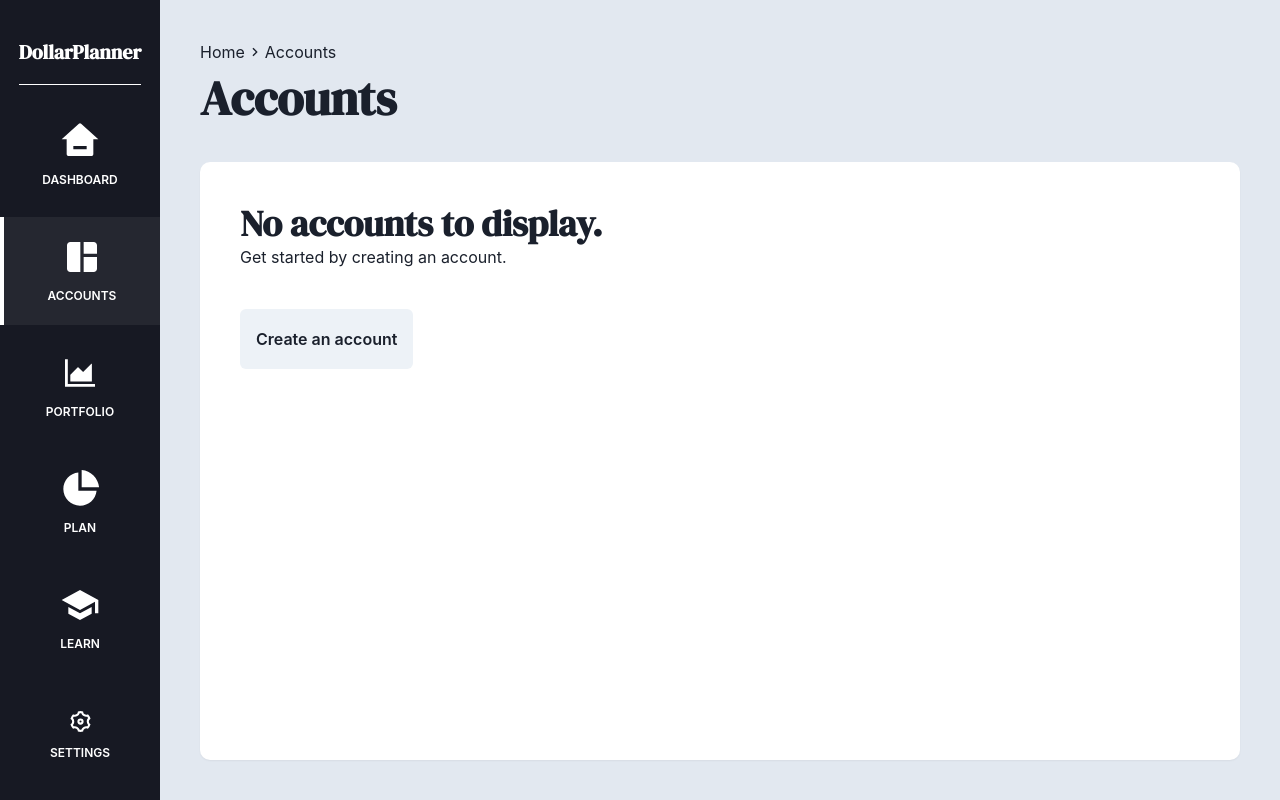
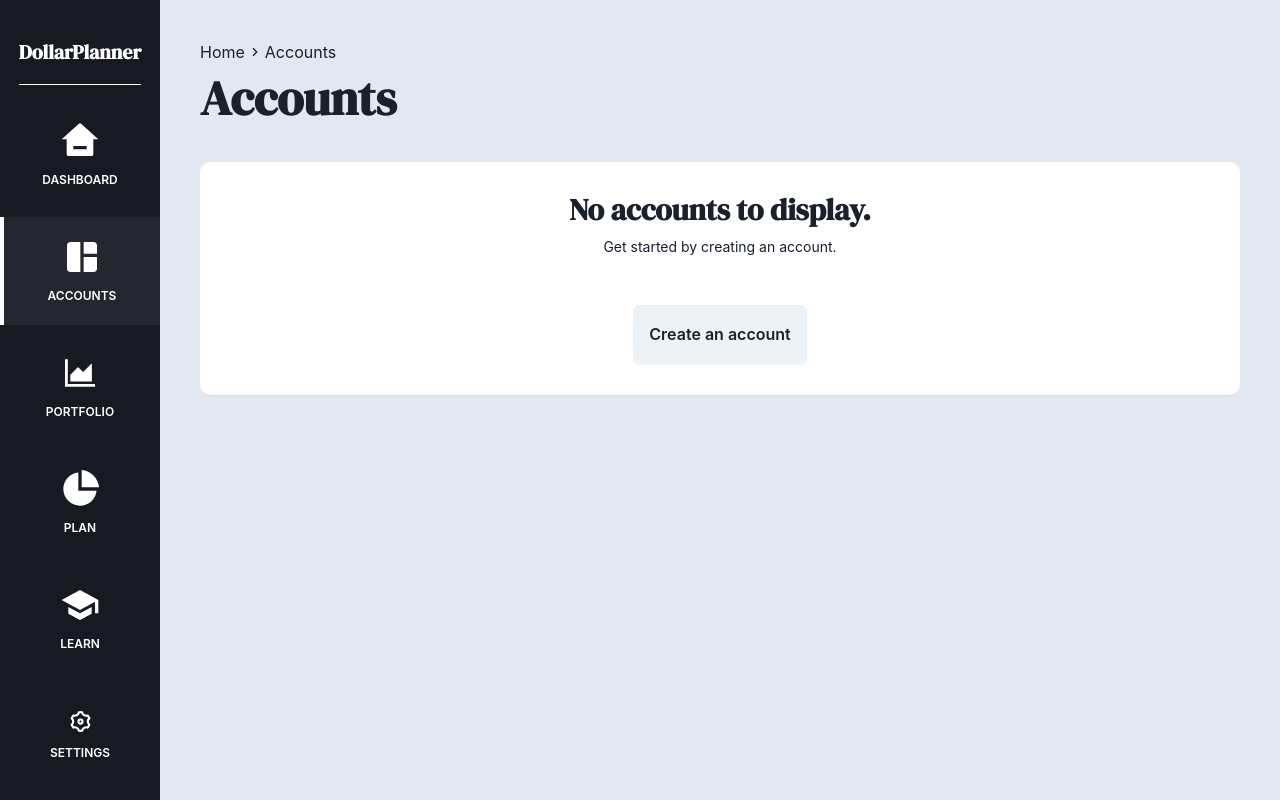
Before and after one commit to project-orbital/frontend, a React (Create React App) app: page /accounts in a window 1280 px wide. Built offline with nearby package versions, Linux system fonts and the light colour scheme.

Commit message:
Refactor accounts page to use new `PageTemplate` and `Breadcrumbs`

```diff
--- a/src/routes/Accounts.js
+++ b/src/routes/Accounts.js
@@ -1,47 +1,53 @@
-import {Box, Breadcrumb, BreadcrumbItem, BreadcrumbLink, Button, Heading, Text, VStack} from "@chakra-ui/react";
-import {Link, Outlet, useNavigate} from "react-router-dom";
-import {RiArrowRightSLine} from "react-icons/ri";
-import Sidebar from "../components/sidebar/Sidebar";
+import {Box, Button, SimpleGrid} from "@chakra-ui/react";
+import {Outlet, useNavigate} from "react-router-dom";
+import {useSelector} from "react-redux";
+import {selectAccounts} from "../states/accounts";
+import Card from "../components/visuals/Card";
+import AccountCard from "../components/accounts/AccountCard";
+import Breadcrumbs from "../components/visuals/Breadcrumbs";
+import PageTemplate from "../components/sidebar/PageTemplate";
 
+/**
+ * Route for the accounts page, which renders information for all accounts with the ability to create new accounts.
+ * Not to be confused with the `Account` route, which renders information only for a particular account.
+ */
 export default function Accounts() {
     const navigate = useNavigate();
+    const accounts = useSelector(selectAccounts);
 
-    return <Box>
-        <Sidebar selected='accounts'/>
-        <VStack
-            w='calc(100vw - 160px)'
-            h='100vh'
-            ml='160px'
-            p='40px'
-            spacing='40px'
-            align='start'
-            overflow='hidden'
-            float='left'
-        >
-            <Box>
-                <Breadcrumb spacing='2px' separator={<RiArrowRightSLine/>}>
-                    <BreadcrumbItem>
-                        <BreadcrumbLink as={Link} to='/dashboard'>Home</BreadcrumbLink>
-                    </BreadcrumbItem>
-                    <BreadcrumbItem>
-                        <BreadcrumbLink as={Link} to='/accounts'>Accounts</BreadcrumbLink>
-                    </BreadcrumbItem>
-                </Breadcrumb>
-                <Heading as='h1' size='2xl' pt='10px'>Accounts</Heading>
-            </Box>
-            <Box
-                w='100%'
-                h='100%'
-                p='40px'
-                bg='white'
-                shadow='sm'
-                borderRadius='10px'
-            >
-                <Heading as='h2' size='xl'>No accounts to display.</Heading>
-                <Text>Get started by creating an account.</Text>
-                <Button my='40px' h="60px" onClick={() => navigate("/accounts/create")}>Create an account</Button>
-                <Outlet/>
-            </Box>
-        </VStack>
-    </Box>
+    // The default card to be displayed when no accounts have been created, and hidden otherwise.
+    const NoAccounts = () => <Card
+        isCentered
+        heading="No accounts to display."
+        subheading="Get started by creating an account."
+    >
+        <Button h="60px" onClick={() => navigate("/accounts/create")}>Create an account</Button>
+    </Card>;
+
+    // The card to display when at least 1 account is created, with a button for creating another account.
+    const AddAccount = () => <Card
+        isCentered
+        heading="Want to create another account?"
+        subheading="Click the button below!"
+    >
+        <Button h="60px" onClick={() => navigate("/accounts/create")}>
+            Create another account
+        </Button>;
+    </Card>;
+
+    return <PageTemplate page="accounts">
+        <Breadcrumbs
+            path="Home/Accounts"
+            links={["/dashboard", "/accounts"]}
+        />
+        {/* Render each account as a card in a responsive grid. */}
+        <Box w="100%" h="100%">
+            <SimpleGrid minChildWidth="400px" spacing="30px">
+                {accounts.map((account, index) => <AccountCard key={index} index={`#${index + 1}`}
+                                                               account={account}/>)}
+                {accounts.length > 0 ? <AddAccount/> : <NoAccounts/>}
+            </SimpleGrid>
+        </Box>
+        <Outlet/>
+    </PageTemplate>;
 }
```
